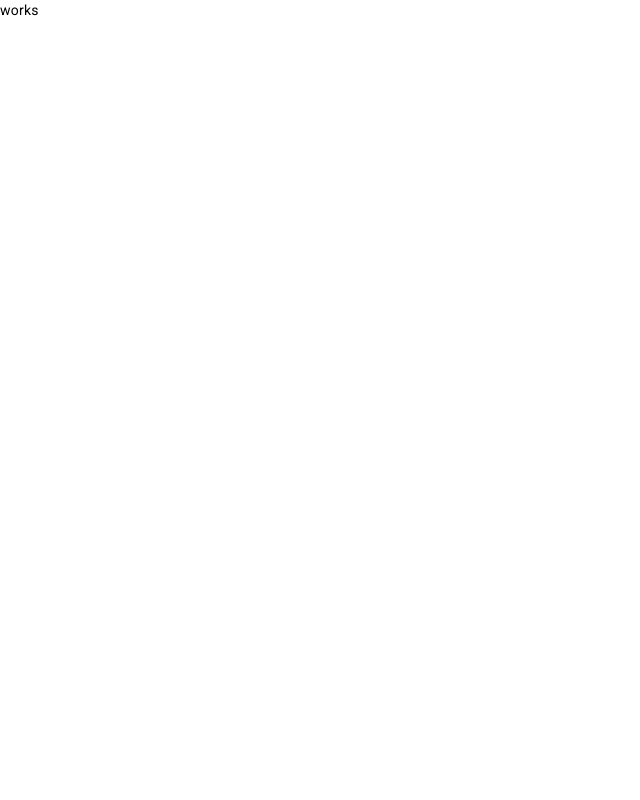
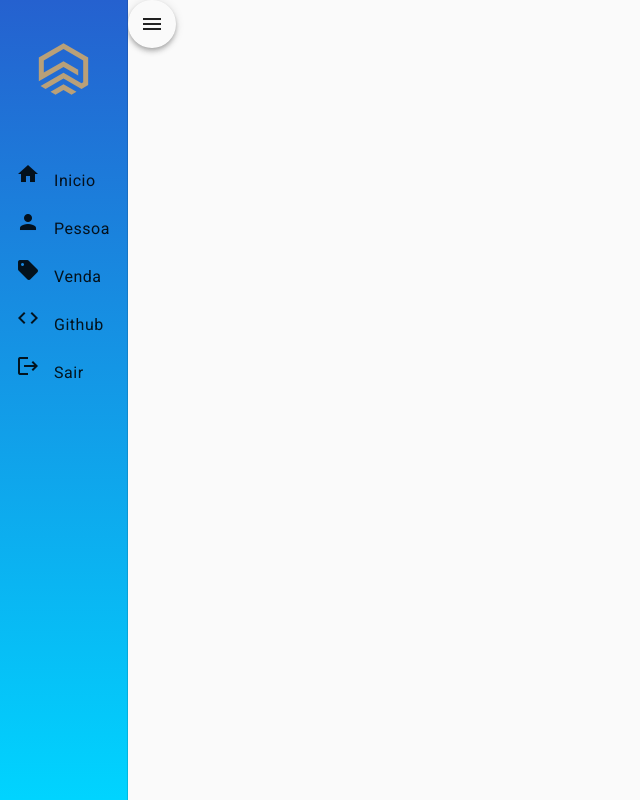
Before and after one commit to alexferreiraofc/project-erp-imobiliario-frontend, an Angular app: page / in a window 1280 px wide. Shown: the whole page, without its empty margins (0-640 px from the left). Built offline with nearby package versions, Linux system fonts and the light colour scheme.

Commit message:
feat: 'HTML e CSS do componente Sidenav'

```diff
--- a/src/app/components/nav/nav.component.css
+++ b/src/app/components/nav/nav.component.css
@@ -0,0 +1,19 @@
+.container{
+    height: 100%;
+}
+.sidenav{
+    width: 8rem;
+    color: white;
+    background: linear-gradient(180deg, rgba(2,0,36,1) 0%, rgba(37,97,207,1) 0%, rgba(0, 212,255,1) 100%);
+}
+img {
+    width: 100%;
+    height: 7rem;
+    margin: .8rem auto 1rem auto;
+}
+.sidenav a {
+    color: white;
+}
+.sidenav i {
+    margin-right: .6rem;
+}
--- a/src/app/components/nav/nav.component.html
+++ b/src/app/components/nav/nav.component.html
@@ -1 +1,36 @@
-works
+<mat-drawer-container class="container" autosize>
+    <mat-drawer #drawer class="sidenav" mode="side" opened>
+        <img src="assets/img/Cambirela_cor_1_5.svg" alt="Logomarca">
+      <mat-nav-list class="nav-list">
+        <a mat-list-item routerLink="/">
+            <i class="material-icons">home</i>
+            Inicio
+        </a>
+        <a mat-list-item routerLink="/">
+            <i class="material-icons">person</i>
+            Pessoa
+        </a>
+        <a mat-list-item routerLink="/">
+            <i class="material-icons">sell</i>
+            Venda
+        </a>
+        <a mat-list-item routerLink="/">
+            <i class="material-icons">code</i>
+            Github
+        </a>
+        <a mat-list-item routerLink="/">
+            <i class="material-icons">logout</i>
+            Sair
+        </a>
+      </mat-nav-list>
+    </mat-drawer>
+
+
+    <!--Botão Menu, posso retirar ele mais tarde-->
+    <div class="sidenav-content">
+      <button class="menu mat-elevation-z4" (click)="drawer.toggle()" mat-icon-button>
+        <mat-icon>menu</mat-icon>
+      </button>
+    </div>
+
+  </mat-drawer-container>
```
Also changed, not shown: src/app/app.module.ts (+13 -0 lines), src/assets/img/Cambirela_cor_1_5.svg (added).
